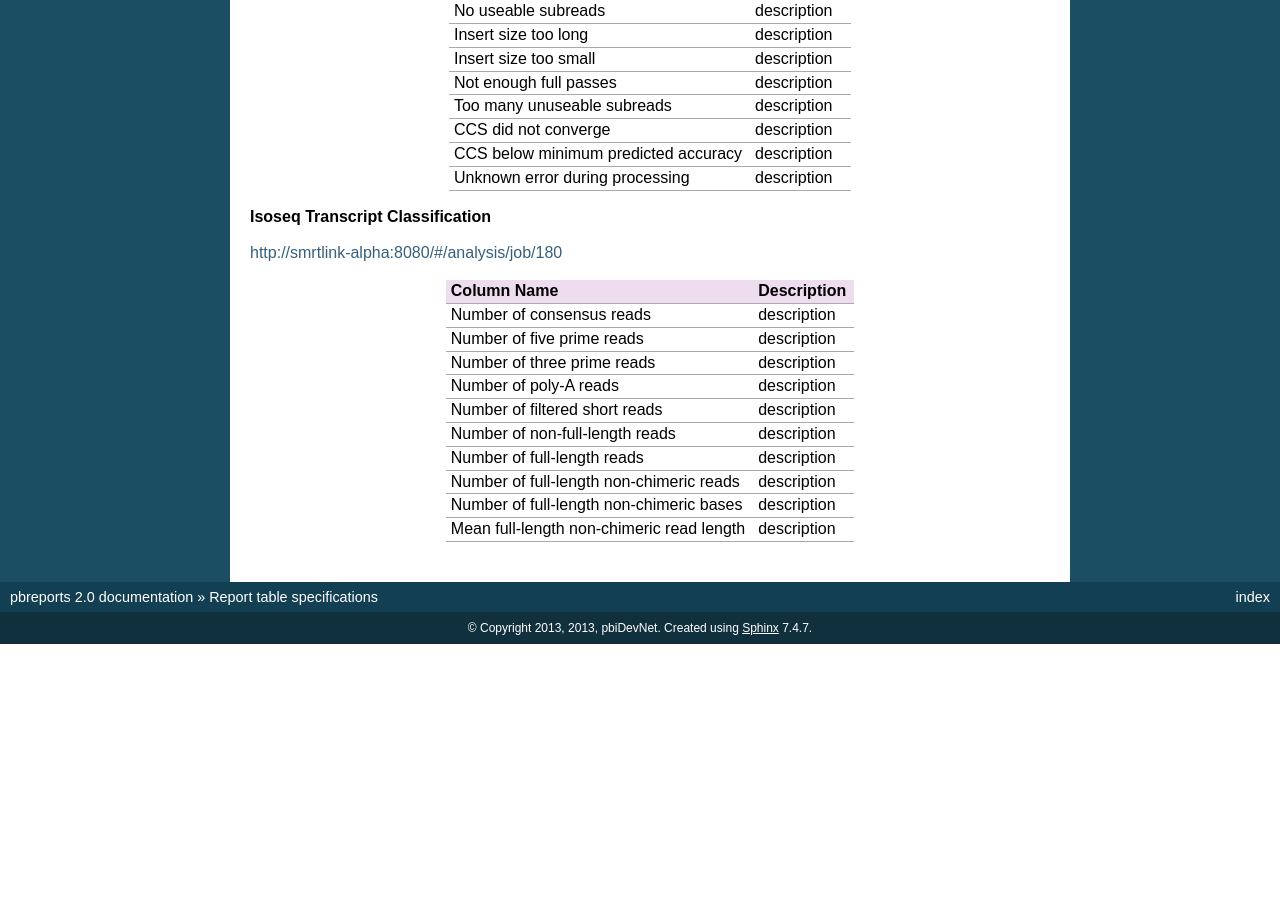
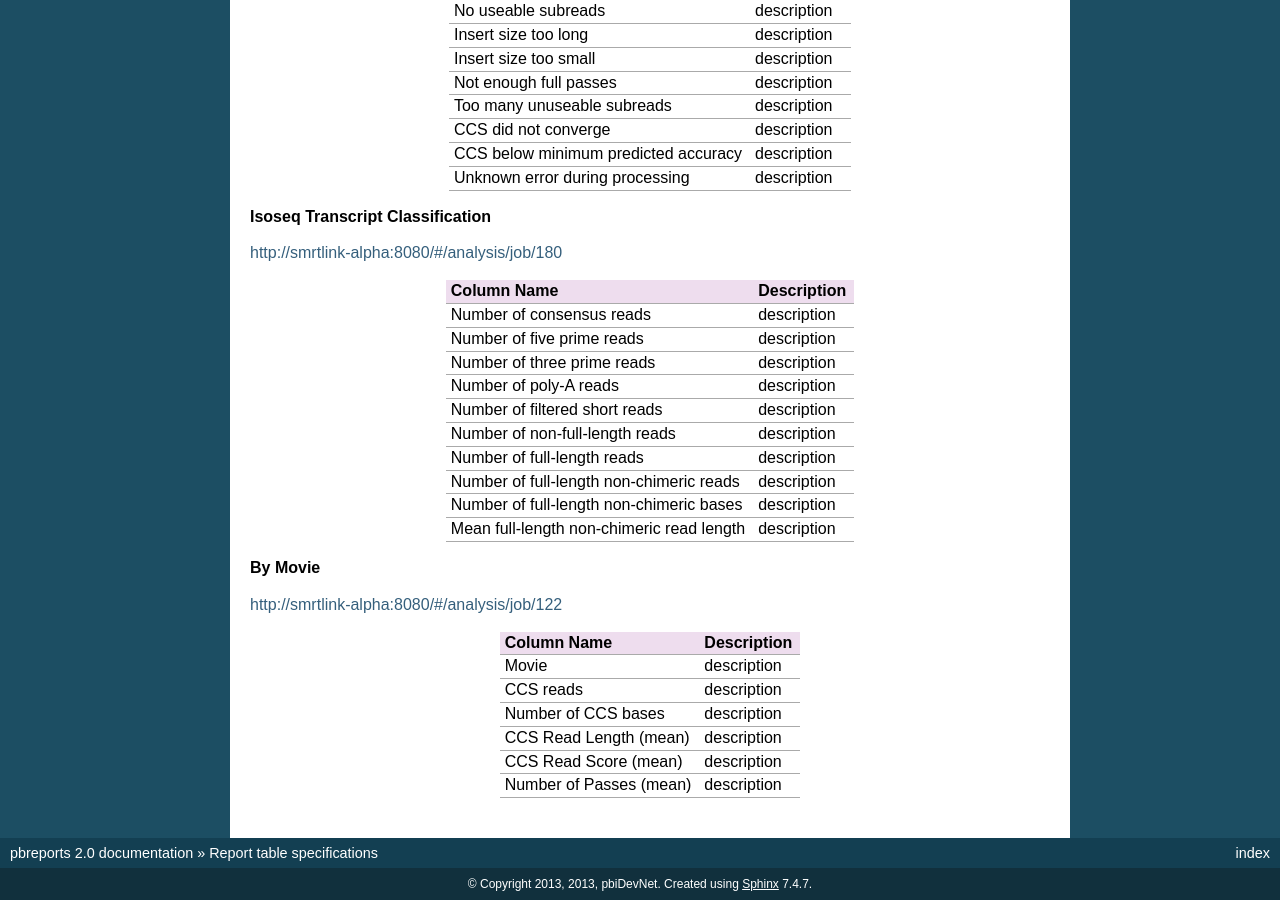
Before and after one commit to Global19-atlassian-net/pbreports, a Sphinx documentation site: the page built from doc/specs/tables.rst, in a window 1280 px wide and 900 px high, scrolled down 1750 px. Built offline with Sphinx 7.4.7, drawn with Linux system fonts in a browser that asks for light colours; before the commit the page ends 2394 px from its top, so only the background shows below that.

Commit message:
Update tables.rst

```diff
--- a/doc/specs/tables.rst
+++ b/doc/specs/tables.rst
@@ -132,3 +132,19 @@ Number of full-length non-chimeric reads    description
 Number of full-length non-chimeric bases    description
 Mean full-length non-chimeric read length   description
 ==========================================  =====================================================================================================================================
+
+
+**By Movie**
+
+http://smrtlink-alpha:8080/#/analysis/job/122
+
+==========================================  =====================================================================================================================================
+Column Name                                 Description
+==========================================  =====================================================================================================================================
+Movie                                       description
+CCS reads                                   description
+Number of CCS bases                         description
+CCS Read Length (mean)                      description
+CCS Read Score (mean)                       description
+Number of Passes (mean)                     description
+==========================================  =====================================================================================================================================
```
